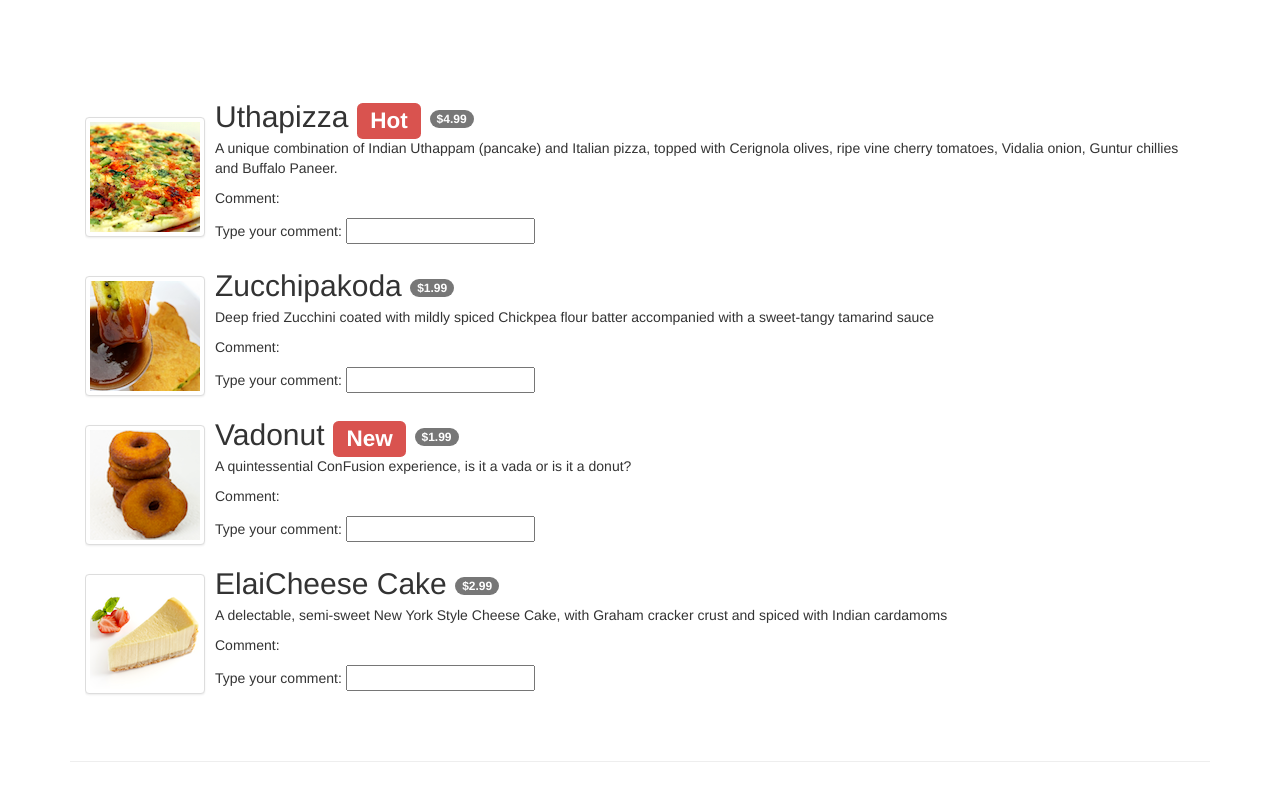
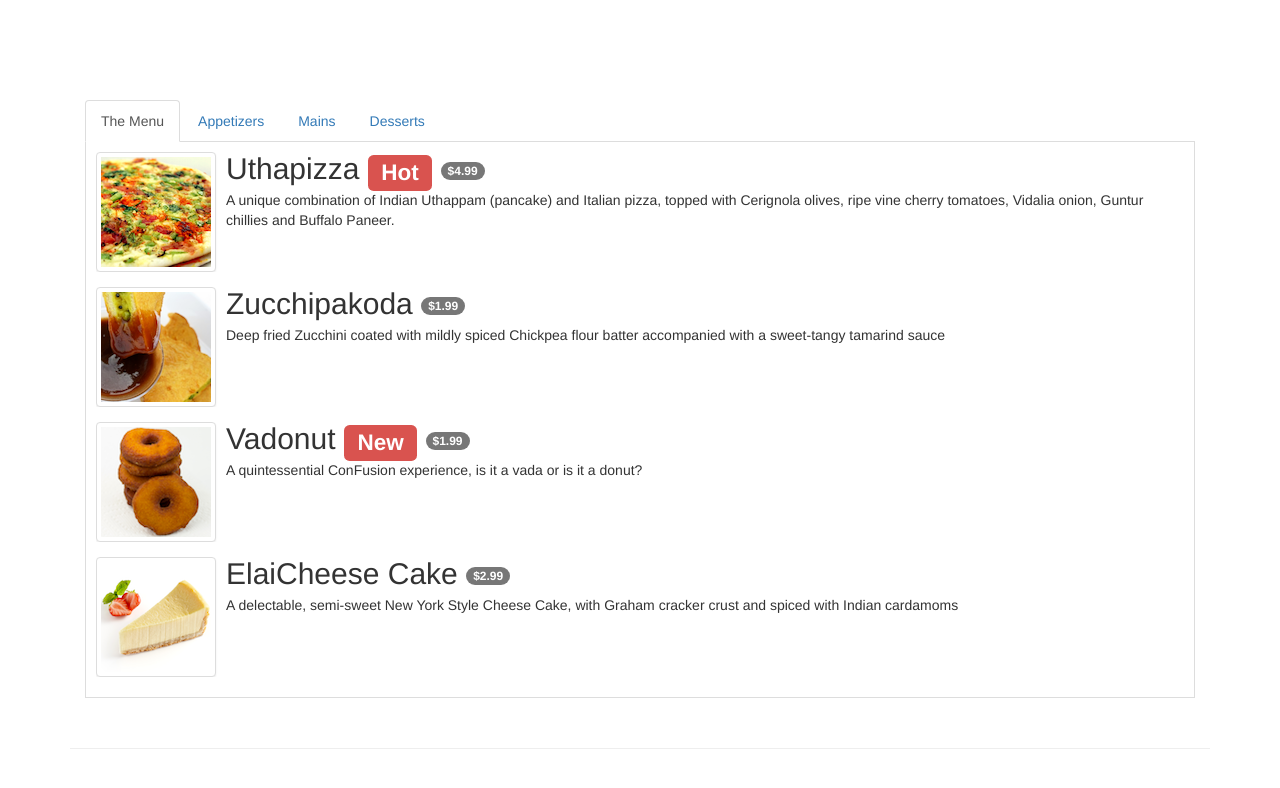
Before and after one commit to veerreddysathi/AngularJS-conFusion, a website: page app/menu.html in a window 1280 px wide. Drawn offline with nearby package versions, Linux system fonts and the light colour scheme.

Commit message:
filters added to the tabs

```diff
--- a/app/menu.html
+++ b/app/menu.html
@@ -28,8 +28,31 @@
     <div class="container">
         <div class="row row-content" ng-controller="menuController as menuCtrl">
             <div class="col-xs-12">
-               <ul class="media-list">
-                <li class="media" ng-repeat="dish in menuCtrl.dishes">
+				<ul class="nav nav-tabs" role="tablist">
+                    <li role="presentation"
+                     ng-class="{active:menuCtrl.isSelected(1)}">
+                    <a ng-click="menuCtrl.select(1)"
+                     aria-controls="all menu"
+                     role="tab">The Menu</a></li>
+                    <li role="presentation"
+                     ng-class="{active:menuCtrl.isSelected(2)}">
+                    <a ng-click="menuCtrl.select(2)"
+                     aria-controls="appetizers"
+                     role="tab">Appetizers</a></li>
+                    <li role="presentation"
+                     ng-class="{active:menuCtrl.isSelected(3)}">
+                    <a ng-click="menuCtrl.select(3)"
+                     aria-controls="mains"
+                     role="tab">Mains</a></li>
+                    <li role="presentation"
+                     ng-class="{active:menuCtrl.isSelected(4)}">
+                    <a  ng-click="menuCtrl.select(4)"
+                     aria-controls="desserts"
+                     role="tab">Desserts</a></li>
+                </ul>
+				<div class="tab-content">
+               <ul class="media-list tab-pane fade in active">
+                <li class="media" ng-repeat="dish in menuCtrl.dishes | filter:menuCtrl.filtText">
                     <div class="media-left media-middle">
                         <a href="#">
                         <img class="media-object img-thumbnail"
@@ -41,12 +64,11 @@
                          <span class="label label-danger">{{dish.label}}</span>
                          <span class="badge">{{dish.price | currency}}</span></h2>
                         <p>{{dish.description}}</p>
-                        <p>Comment: {{dish.comment}}</p>
-                        <p>Type your comment:
-                         <input type="text" ng-model="dish.comment"></p>
+
                     </div>
                 </li>
             </ul>
+			</div>
             </div>
         </div>
     </div>
@@ -55,6 +77,8 @@
 	var app=angular.module('confusionApp',[]);
 	app.controller('menuController',function(){
 
+	this.tab = 1;
+	this.filtText = '';
 		var dishes=[
                          {
                            name:'Uthapizza',
@@ -93,6 +117,21 @@
                            comment: ''
                         }];
 		this.dishes=dishes;
+		 this.isSelected = function (checkTab) {
+                return (this.tab === checkTab);
+            }
+		this.select = function(setTab) {
+                this.tab = setTab;
+
+                if (setTab === 2)
+                    this.filtText = "appetizer";
+                else if (setTab === 3)
+                    this.filtText = "mains";
+                else if (setTab === 4)
+                    this.filtText = "dessert";
+                else
+                    this.filtText = "";
+            }
 	});
 </script>
 </body>
```
